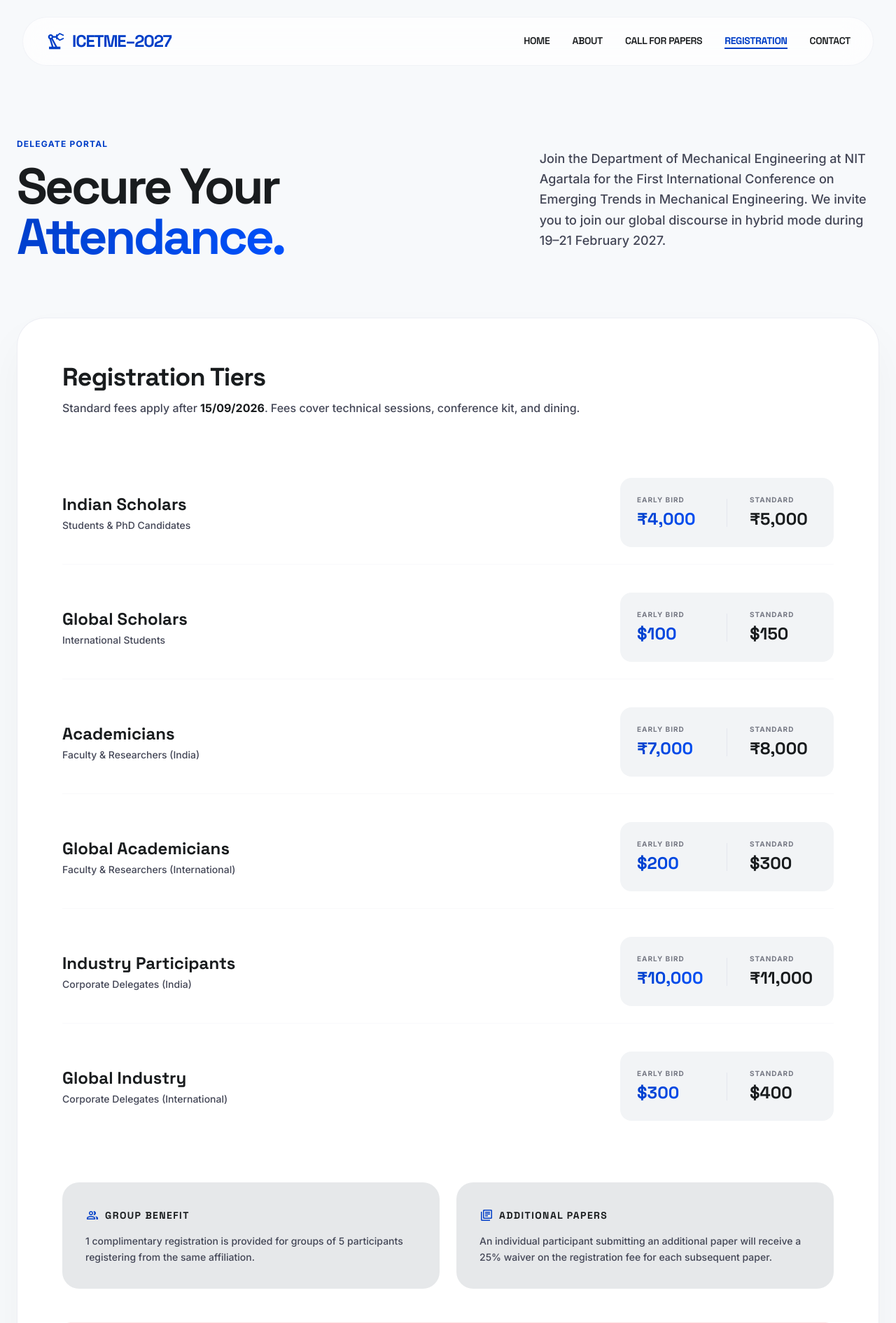
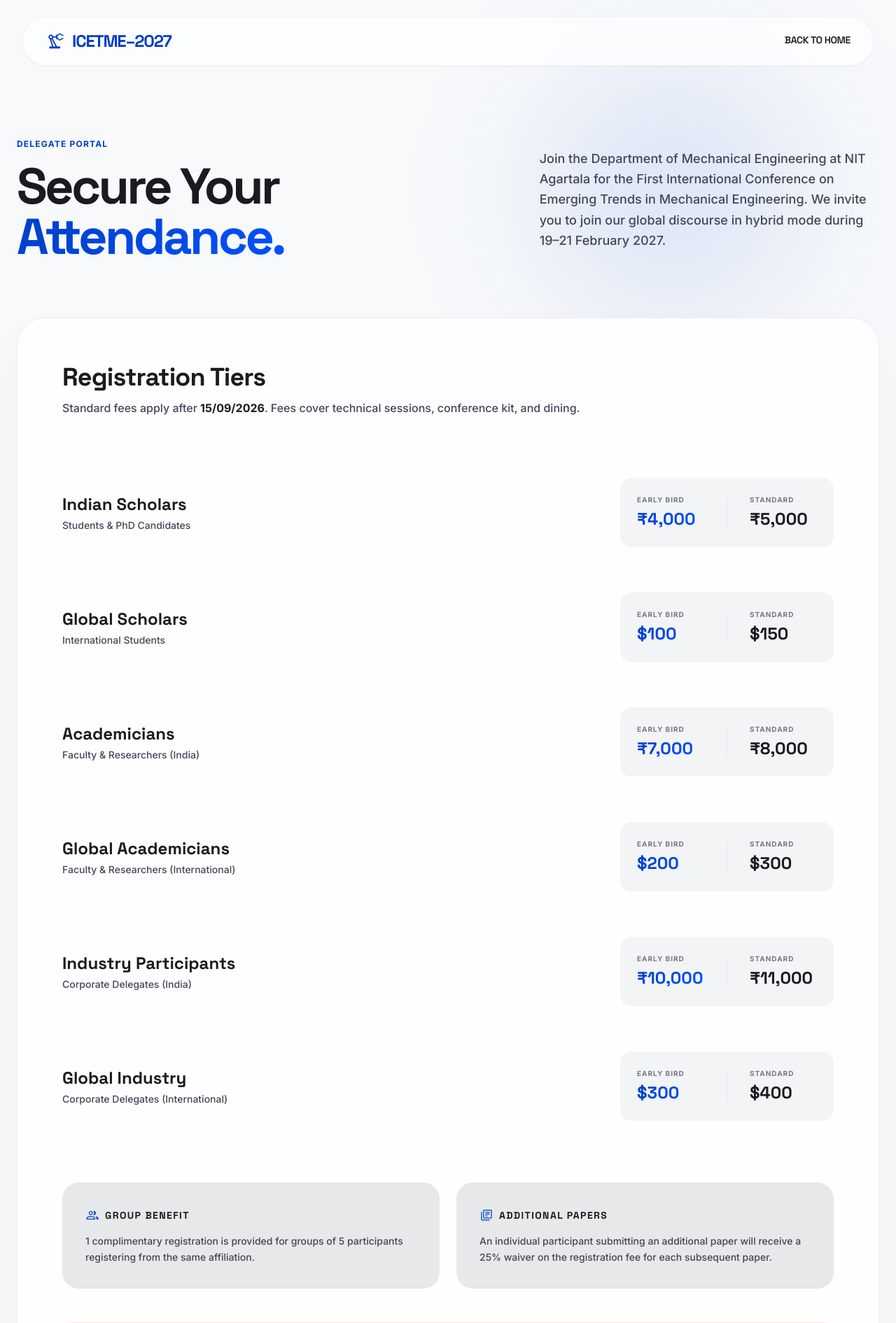
Before and after one commit to Kalyan-udd/ICETME-2027, a FastAPI app: page /registration in a window 1280 px wide. Shown: the top 1891 px of the page at 70% size. Run offline with FastAPI, Linux system fonts and the light colour scheme; some libraries are stand-ins or nearby versions.

Commit message:
adding routes.

```diff
--- a/templates/registration.html
+++ b/templates/registration.html
@@ -44,54 +44,41 @@
         }
     </script>
 
-    <style>
-        .glass-card {
-            background: rgba(255, 255, 255, 0.7);
-            backdrop-filter: blur(20px);
-            -webkit-backdrop-filter: blur(20px);
-            border: 1px solid rgba(195, 197, 217, 0.2);
-        }
-        .gradient-text {
-            background: linear-gradient(135deg, #003ec7, #0052ff);
-            -webkit-background-clip: text;
-            -webkit-text-fill-color: transparent;
-        }
-        /* The signature oiled transition */
-        .oiled-transition {
-            transition: all 0.4s cubic-bezier(0.4, 0, 0.2, 1);
-        }
-    </style>
+    <link rel="stylesheet" href="{{url_for('static', path='css/home.css')}}">
 </head>
-<body class="bg-background text-on-background font-body selection:bg-primary-fixed selection:text-on-primary-fixed">
+<body class="bg-background text-on-background font-body selection:bg-primary-fixed selection:text-on-primary-fixed relative overflow-x-hidden">
 
-<nav class="glass-card rounded-full sticky top-6 z-50 max-w-7xl mx-auto flex justify-between items-center w-[95%] px-8 py-4 transition-all duration-300">
-    <div class="text-2xl font-extrabold tracking-tighter text-primary font-headline flex items-center gap-2">
+<div class="fixed w-full h-full inset-0 z-[-1] pointer-events-none">
+    <div class="absolute top-[10%] right-[10%] w-96 h-96 bg-primary/10 rounded-full blur-[100px] animate-float-1"></div>
+    <div class="absolute bottom-[20%] left-[5%] w3-80 h-80 bg-primary-container/15 rounded-full blur-[100px] animate-float-2"></div>
+</div>
+
+<nav class="glass-card rounded-full sticky top-6 z-50 max-w-7xl mx-auto flex justify-between items-center w-[95%] px-8 py-4 transition-all duration-300 shadow-sm reveal-up active">
+    <a href="{{url_for('home')}}">
+        <div class="text-2xl font-extrabold tracking-tighter text-primary font-headline flex items-center gap-2">
         <span class="material-symbols-outlined text-3xl">precision_manufacturing</span>
         ICETME–2027
     </div>
+    </a>
 
     <div class="hidden lg:flex gap-8">
-        <a class="nav-link font-headline tracking-tight text-sm font-semibold uppercase text-on-background hover:text-primary transition-colors" href="index.html">Home</a>
-        <a class="nav-link font-headline tracking-tight text-sm font-semibold uppercase text-on-background hover:text-primary transition-colors" href="index.html#about">About</a>
-        <a class="nav-link font-headline tracking-tight text-sm font-semibold uppercase text-on-background hover:text-primary transition-colors" href="index.html#papers">Call for Papers</a>
-        <a class="nav-link font-headline tracking-tight text-sm font-bold uppercase text-primary border-b-2 border-primary" href="#">Registration</a>
-        <a class="nav-link font-headline tracking-tight text-sm font-semibold uppercase text-on-background hover:text-primary transition-colors" href="#contact">Contact</a>
+        <a class="nav-link font-headline tracking-tight text-sm font-semibold uppercase text-on-background hover:text-primary transition-colors" href="{{url_for('home')}}">Back to home</a>
     </div>
 
-    <button class="lg:hidden text-primary focus:outline-none">
+    <button class="lg:hidden text-primary focus:outline-none hover:scale-110 transition-transform">
         <span class="material-symbols-outlined text-3xl">menu</span>
     </button>
 </nav>
 
-<header class="container mx-auto px-6 max-w-7xl pt-32 pb-20">
+<header class="container mx-auto px-6 max-w-7xl pt-32 pb-20 reveal-up active">
     <div class="grid grid-cols-1 lg:grid-cols-12 gap-12 items-end">
         <div class="lg:col-span-7">
-            <span class="text-primary font-bold text-xs uppercase tracking-widest mb-4 block">Delegate Portal</span>
-            <h1 class="font-headline text-5xl md:text-7xl font-extrabold tracking-tighter text-on-background leading-tight">
+            <span class="text-primary font-bold text-xs uppercase tracking-widest mb-4 block delay-100 reveal-up active">Delegate Portal</span>
+            <h1 class="font-headline text-5xl md:text-7xl font-extrabold tracking-tighter text-on-background leading-tight delay-200 reveal-up active">
                 Secure Your <br><span class="gradient-text">Attendance.</span>
             </h1>
         </div>
-        <div class="lg:col-span-5 pb-4">
+        <div class="lg:col-span-5 pb-4 delay-300 reveal-up active">
             <p class="text-on-surface-variant text-lg leading-relaxed font-medium">
                 Join the Department of Mechanical Engineering at NIT Agartala for the First International Conference on Emerging Trends in Mechanical Engineering. We invite you to join our global discourse in hybrid mode during 19–21 February 2027.
             </p>
@@ -99,25 +86,25 @@
     </div>
 </header>
 
-<main class="container mx-auto px-6 max-w-7xl pb-32">
-    <section class="bg-surface-container-lowest rounded-[2.5rem] p-8 md:p-16 shadow-[0_32px_64px_rgba(25,28,30,0.04)] border border-outline-variant/30 oiled-transition hover:shadow-[0_40px_80px_rgba(25,28,30,0.06)]">
+<main class="container mx-auto px-6 max-w-7xl pb-16">
+    <section class="bg-surface-container-lowest/80 backdrop-blur-md rounded-[2.5rem] p-8 md:p-16 shadow-[0_32px_64px_rgba(25,28,30,0.04)] border border-outline-variant/30 oiled-transition hover:shadow-[0_40px_80px_rgba(25,28,30,0.06)] reveal-up">
 
-        <div class="mb-16">
+        <div class="mb-16 reveal-up">
             <h2 class="font-headline text-3xl md:text-4xl font-extrabold mb-3 text-on-background tracking-tight">Registration Tiers</h2>
             <p class="text-on-surface-variant font-medium">Standard fees apply after <span class="font-bold text-on-background">15/09/2026</span>. Fees cover technical sessions, conference kit, and dining.</p>
         </div>
 
         <div class="flex flex-col gap-4 mb-16">
 
-            <div class="flex flex-col lg:flex-row justify-between items-start lg:items-center py-6 gap-6 border-b border-outline-variant/10">
+            <div class="flex flex-col lg:flex-row justify-between items-start lg:items-center py-6 gap-6 border-b border-outline-variant/10 reveal-up delay-100 hover:bg-surface-container-low/50 px-4 -mx-4 rounded-2xl transition-colors">
                 <div>
                     <h3 class="font-headline text-2xl font-bold text-on-background">Indian Scholars</h3>
                     <p class="text-sm text-on-surface-variant mt-1 font-medium">Students & PhD Candidates</p>
                 </div>
-                <div class="flex gap-8 bg-surface-container-low p-6 rounded-2xl w-full lg:w-auto items-center">
+                <div class="flex gap-8 bg-surface-container-low p-6 rounded-2xl w-full lg:w-auto items-center group hover:shadow-md transition-shadow">
                     <div class="flex flex-col gap-1 w-24">
                         <span class="text-[10px] uppercase tracking-widest font-bold text-on-surface-variant/70">Early Bird</span>
-                        <span class="font-headline text-2xl font-extrabold gradient-text">₹4,000</span>
+                        <span class="font-headline text-2xl font-extrabold gradient-text group-hover:scale-105 transition-transform origin-left">₹4,000</span>
                     </div>
                     <div class="w-px h-10 bg-outline-variant/30"></div>
                     <div class="flex flex-col gap-1 w-24">
@@ -127,15 +114,15 @@
                 </div>
             </div>
 
-            <div class="flex flex-col lg:flex-row justify-between items-start lg:items-center py-6 gap-6 border-b border-outline-variant/10">
+            <div class="flex flex-col lg:flex-row justify-between items-start lg:items-center py-6 gap-6 border-b border-outline-variant/10 reveal-up delay-200 hover:bg-surface-container-low/50 px-4 -mx-4 rounded-2xl transition-colors">
                 <div>
                     <h3 class="font-headline text-2xl font-bold text-on-background">Global Scholars</h3>
                     <p class="text-sm text-on-surface-variant mt-1 font-medium">International Students</p>
                 </div>
-                <div class="flex gap-8 bg-surface-container-low p-6 rounded-2xl w-full lg:w-auto items-center">
+                <div class="flex gap-8 bg-surface-container-low p-6 rounded-2xl w-full lg:w-auto items-center group hover:shadow-md transition-shadow">
                     <div class="flex flex-col gap-1 w-24">
                         <span class="text-[10px] uppercase tracking-widest font-bold text-on-surface-variant/70">Early Bird</span>
-                        <span class="font-headline text-2xl font-extrabold gradient-text">$100</span>
+                        <span class="font-headline text-2xl font-extrabold gradient-text group-hover:scale-105 transition-transform origin-left">$100</span>
                     </div>
                     <div class="w-px h-10 bg-outline-variant/30"></div>
                     <div class="flex flex-col gap-1 w-24">
@@ -145,15 +132,15 @@
                 </div>
             </div>
 
-            <div class="flex flex-col lg:flex-row justify-between items-start lg:items-center py-6 gap-6 border-b border-outline-variant/10">
+            <div class="flex flex-col lg:flex-row justify-between items-start lg:items-center py-6 gap-6 border-b border-outline-variant/10 reveal-up delay-300 hover:bg-surface-container-low/50 px-4 -mx-4 rounded-2xl transition-colors">
                 <div>
                     <h3 class="font-headline text-2xl font-bold text-on-background">Academicians</h3>
                     <p class="text-sm text-on-surface-variant mt-1 font-medium">Faculty & Researchers (India)</p>
                 </div>
-                <div class="flex gap-8 bg-surface-container-low p-6 rounded-2xl w-full lg:w-auto items-center">
+                <div class="flex gap-8 bg-surface-container-low p-6 rounded-2xl w-full lg:w-auto items-center group hover:shadow-md transition-shadow">
                     <div class="flex flex-col gap-1 w-24">
                         <span class="text-[10px] uppercase tracking-widest font-bold text-on-surface-variant/70">Early Bird</span>
-                        <span class="font-headline text-2xl font-extrabold gradient-text">₹7,000</span>
+                        <span class="font-headline text-2xl font-extrabold gradient-text group-hover:scale-105 transition-transform origin-left">₹7,000</span>
                     </div>
                     <div class="w-px h-10 bg-outline-variant/30"></div>
                     <div class="flex flex-col gap-1 w-24">
@@ -163,15 +150,15 @@
                 </div>
             </div>
 
-            <div class="flex flex-col lg:flex-row justify-between items-start lg:items-center py-6 gap-6 border-b border-outline-variant/10">
+            <div class="flex flex-col lg:flex-row justify-between items-start lg:items-center py-6 gap-6 border-b border-outline-variant/10 reveal-up delay-100 hover:bg-surface-container-low/50 px-4 -mx-4 rounded-2xl transition-colors">
                 <div>
                     <h3 class="font-headline text-2xl font-bold text-on-background">Global Academicians</h3>
                     <p class="text-sm text-on-surface-variant mt-1 font-medium">Faculty & Researchers (International)</p>
                 </div>
-                <div class="flex gap-8 bg-surface-container-low p-6 rounded-2xl w-full lg:w-auto items-center">
+                <div class="flex gap-8 bg-surface-container-low p-6 rounded-2xl w-full lg:w-auto items-center group hover:shadow-md transition-shadow">
                     <div class="flex flex-col gap-1 w-24">
                         <span class="text-[10px] uppercase tracking-widest font-bold text-on-surface-variant/70">Early Bird</span>
-                        <span class="font-headline text-2xl font-extrabold gradient-text">$200</span>
+                        <span class="font-headline text-2xl font-extrabold gradient-text group-hover:scale-105 transition-transform origin-left">$200</span>
                     </div>
                     <div class="w-px h-10 bg-outline-variant/30"></div>
                     <div class="flex flex-col gap-1 w-24">
@@ -181,15 +168,15 @@
                 </div>
             </div>
 
-            <div class="flex flex-col lg:flex-row justify-between items-start lg:items-center py-6 gap-6 border-b border-outline-variant/10">
+            <div class="flex flex-col lg:flex-row justify-between items-start lg:items-center py-6 gap-6 border-b border-outline-variant/10 reveal-up delay-200 hover:bg-surface-container-low/50 px-4 -mx-4 rounded-2xl transition-colors">
                 <div>
                     <h3 class="font-headline text-2xl font-bold text-on-background">Industry Participants</h3>
                     <p class="text-sm text-on-surface-variant mt-1 font-medium">Corporate Delegates (India)</p>
                 </div>
-                <div class="flex gap-8 bg-surface-container-low p-6 rounded-2xl w-full lg:w-auto items-center">
+                <div class="flex gap-8 bg-surface-container-low p-6 rounded-2xl w-full lg:w-auto items-center group hover:shadow-md transition-shadow">
                     <div class="flex flex-col gap-1 w-24">
                         <span class="text-[10px] uppercase tracking-widest font-bold text-on-surface-variant/70">Early Bird</span>
-                        <span class="font-headline text-2xl font-extrabold gradient-text">₹10,000</span>
+                        <span class="font-headline text-2xl font-extrabold gradient-text group-hover:scale-105 transition-transform origin-left">₹10,000</span>
                     </div>
                     <div class="w-px h-10 bg-outline-variant/30"></div>
                     <div class="flex flex-col gap-1 w-24">
@@ -199,15 +186,15 @@
                 </div>
             </div>
 
-            <div class="flex flex-col lg:flex-row justify-between items-start lg:items-center py-6 gap-6">
+            <div class="flex flex-col lg:flex-row justify-between items-start lg:items-center py-6 gap-6 reveal-up delay-300 hover:bg-surface-container-low/50 px-4 -mx-4 rounded-2xl transition-colors">
                 <div>
                     <h3 class="font-headline text-2xl font-bold text-on-background">Global Industry</h3>
                     <p class="text-sm text-on-surface-variant mt-1 font-medium">Corporate Delegates (International)</p>
                 </div>
-                <div class="flex gap-8 bg-surface-container-low p-6 rounded-2xl w-full lg:w-auto items-center">
+                <div class="flex gap-8 bg-surface-container-low p-6 rounded-2xl w-full lg:w-auto items-center group hover:shadow-md transition-shadow">
                     <div class="flex flex-col gap-1 w-24">
                         <span class="text-[10px] uppercase tracking-widest font-bold text-on-surface-variant/70">Early Bird</span>
-                        <span class="font-headline text-2xl font-extrabold gradient-text">$300</span>
+                        <span class="font-headline text-2xl font-extrabold gradient-text group-hover:scale-105 transition-transform origin-left">$300</span>
                     </div>
                     <div class="w-px h-10 bg-outline-variant/30"></div>
                     <div class="flex flex-col gap-1 w-24">
@@ -220,14 +207,14 @@
         </div>
 
         <div class="grid grid-cols-1 md:grid-cols-2 gap-6 mb-12">
-            <div class="bg-surface-container-high p-8 rounded-3xl border border-transparent hover:border-outline-variant/30 oiled-transition hover:scale-[1.01]">
+            <div class="bg-surface-container-high p-8 rounded-3xl border border-transparent hover:border-outline-variant/30 oiled-transition hover:scale-[1.01] hover:shadow-lg reveal-up delay-100">
                 <h4 class="font-headline font-bold text-sm uppercase tracking-widest mb-3 flex items-center gap-2 text-on-background">
                     <span class="material-symbols-outlined text-primary text-xl">group</span> Group Benefit
                 </h4>
                 <p class="text-on-surface-variant text-sm leading-relaxed font-medium">1 complimentary registration is provided for groups of 5 participants registering from the same affiliation.</p>
             </div>
 
-            <div class="bg-surface-container-high p-8 rounded-3xl border border-transparent hover:border-outline-variant/30 oiled-transition hover:scale-[1.01]">
+            <div class="bg-surface-container-high p-8 rounded-3xl border border-transparent hover:border-outline-variant/30 oiled-transition hover:scale-[1.01] hover:shadow-lg reveal-up delay-200">
                 <h4 class="font-headline font-bold text-sm uppercase tracking-widest mb-3 flex items-center gap-2 text-on-background">
                     <span class="material-symbols-outlined text-primary text-xl">library_books</span> Additional Papers
                 </h4>
@@ -235,74 +222,27 @@
             </div>
         </div>
 
-        <div class="text-sm font-medium text-red-600/80 bg-red-50 p-4 rounded-xl mb-10 border border-red-100">
+        <div class="text-sm font-medium text-red-600/80 bg-red-50 p-4 rounded-xl mb-10 border border-red-100 reveal-up">
             <strong>** Note:</strong> Registration Fees are non-refundable under any circumstances.
         </div>
 
-        <div class="flex justify-end pt-8 border-t border-outline-variant/10">
-            <button class="px-10 py-5 bg-gradient-to-r from-primary to-primary-container text-on-primary rounded-full font-headline font-bold text-lg shadow-xl shadow-primary/20 hover:shadow-2xl hover:shadow-primary/40 hover:-translate-y-1 transition-all duration-300 flex items-center gap-3 group cursor-not-allowed opacity-80" disabled>
-                Link Coming Soon <span class="material-symbols-outlined group-hover:translate-x-1 transition-transform">lock</span>
+        <div class="flex justify-center pt-10 border-t border-outline-variant/10 reveal-up">
+            <button class="btn-shine inline-flex items-center gap-3 px-10 py-5 rounded-full bg-gradient-to-r from-primary to-primary-container text-white font-headline font-bold text-lg shadow-[0_0_20px_rgba(0,62,199,0.3)] hover:shadow-[0_0_30px_rgba(0,62,199,0.5)] hover:-translate-y-1 transition-all duration-300">
+                <span class="material-symbols-outlined animate-pulse">lock_clock</span>
+                Registration Link Coming Soon
             </button>
         </div>
 
     </section>
 </main>
 
-<footer id="contact" class="bg-slate-900 text-slate-300 w-full pt-20 pb-8 relative overflow-hidden">
-    <div class="absolute top-0 right-0 w-96 h-96 bg-primary/20 rounded-full blur-[100px] -z-0"></div>
-    <div class="max-w-7xl mx-auto px-8 relative z-10">
-        <div class="grid grid-cols-1 md:grid-cols-2 lg:grid-cols-4 gap-12 mb-16">
-            <div class="lg:col-span-1">
-                <div class="text-2xl font-extrabold tracking-tighter text-white font-headline mb-6 flex items-center gap-2">
-                    <span class="material-symbols-outlined text-primary">precision_manufacturing</span>
-                    ICETME–2027
-                </div>
-                <p class="text-sm leading-relaxed mb-6 opacity-80">
-                    Advancing mechanical engineering through global dialogue, innovation, and interdisciplinary research at NIT Agartala.
-                </p>
-            </div>
+<div class="container mx-auto px-6 max-w-7xl pb-12 text-center reveal-up" id="contact">
+    <p class="text-on-surface-variant text-sm font-medium">
+        For registration queries, please contact us at: <a href="mailto:icetme2027@nita.ac.in" class="text-primary hover:underline font-bold transition-all">icetme2027@nita.ac.in</a>
+    </p>
+</div>
 
-            <div>
-                <h5 class="font-headline font-bold text-white mb-6 uppercase tracking-wider text-sm">Quick Links</h5>
-                <ul class="space-y-3 text-sm">
-                    <li><a href="index.html#about" class="hover:text-primary transition-colors flex items-center gap-2"><span class="material-symbols-outlined text-xs">chevron_right</span> About</a></li>
-                    <li><a href="index.html#dates" class="hover:text-primary transition-colors flex items-center gap-2"><span class="material-symbols-outlined text-xs">chevron_right</span> Important Dates</a></li>
-                    <li><a href="index.html#papers" class="hover:text-primary transition-colors flex items-center gap-2"><span class="material-symbols-outlined text-xs">chevron_right</span> Call for Papers</a></li>
-                </ul>
-            </div>
-
-            <div>
-                <h5 class="font-headline font-bold text-white mb-6 uppercase tracking-wider text-sm">Contact Information</h5>
-                <ul class="space-y-4 text-sm">
-                    <li class="flex items-start gap-3">
-                        <span class="material-symbols-outlined text-primary mt-0.5">location_on</span>
-                        <span>Department of Mechanical Engineering,<br>NIT Agartala,<br>Tripura (W), Pin - 799046, India</span>
-                    </li>
-                    <li class="flex items-center gap-3">
-                        <span class="material-symbols-outlined text-primary">mail</span>
-                        <span>icetme2027@nita.ac.in</span>
-                    </li>
-                </ul>
-            </div>
-
-            <div>
-                <h5 class="font-headline font-bold text-white mb-6 uppercase tracking-wider text-sm">Location</h5>
-                <div class="rounded-xl overflow-hidden h-32 relative group">
-                    <div class="absolute inset-0 bg-primary/20 group-hover:bg-transparent transition-colors z-10"></div>
-                    <img src="https://images.unsplash.com/photo-1541339907198-e08756dedf3f?ixlib=rb-4.0.3&auto=format&fit=crop&w=600&q=80" alt="University Campus" class="w-full h-full object-cover grayscale group-hover:grayscale-0 transition-all duration-500 scale-100 group-hover:scale-110">
-                </div>
-            </div>
-        </div>
-
-        <div class="border-t border-white/10 pt-8 flex flex-col md:flex-row justify-between items-center gap-4 text-xs opacity-60">
-            <p>© 2027 ICETME. Department of Mechanical Engineering, NIT Agartala.</p>
-            <div class="flex gap-6">
-                <span>Designed for Academic Excellence</span>
-                <span>Hybrid Mode</span>
-            </div>
-        </div>
-    </div>
-</footer>
+<script src="{{url_for('static', path='js/home.js')}}"></script>
 
 </body>
 </html>
```
Also changed, not shown: static/css/registration.css (added, +66 -0 lines), static/js/registration.js (added, +21 -0 lines), templates/home.html (+5 -5 lines).
